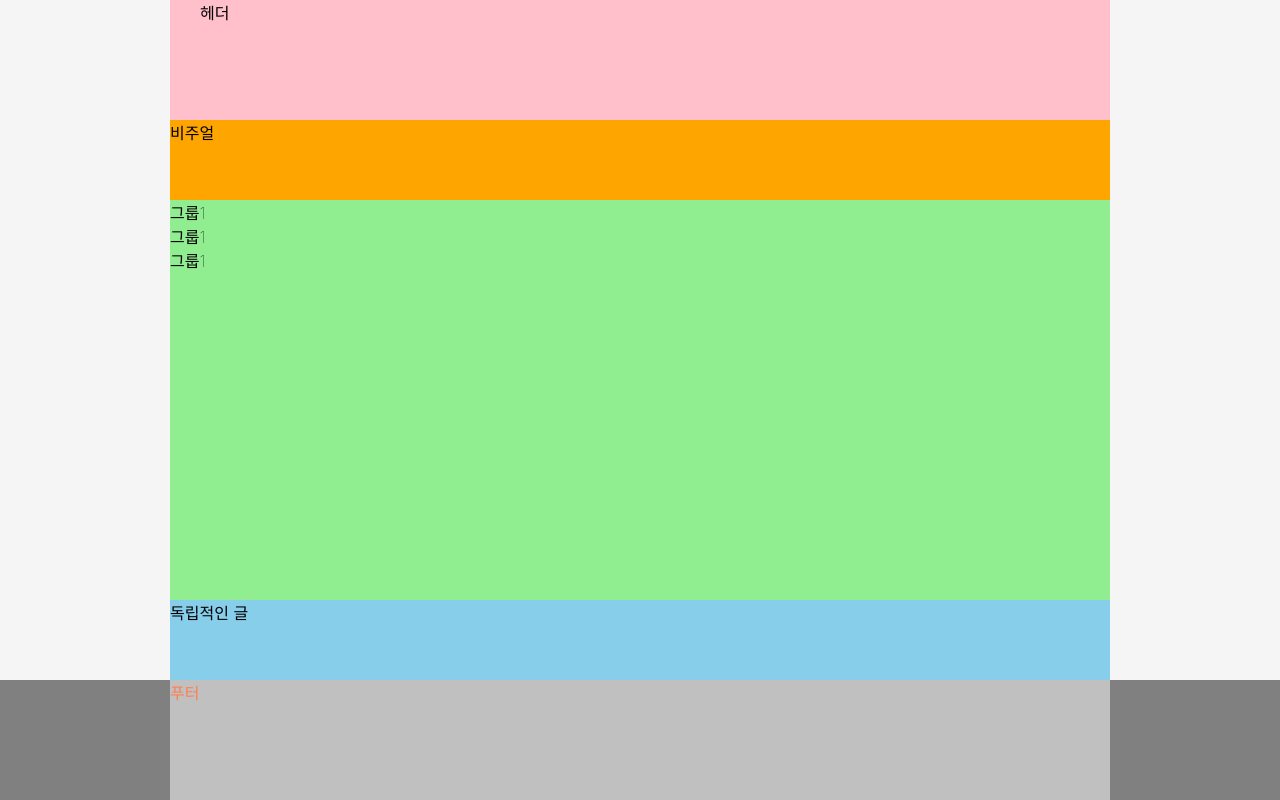
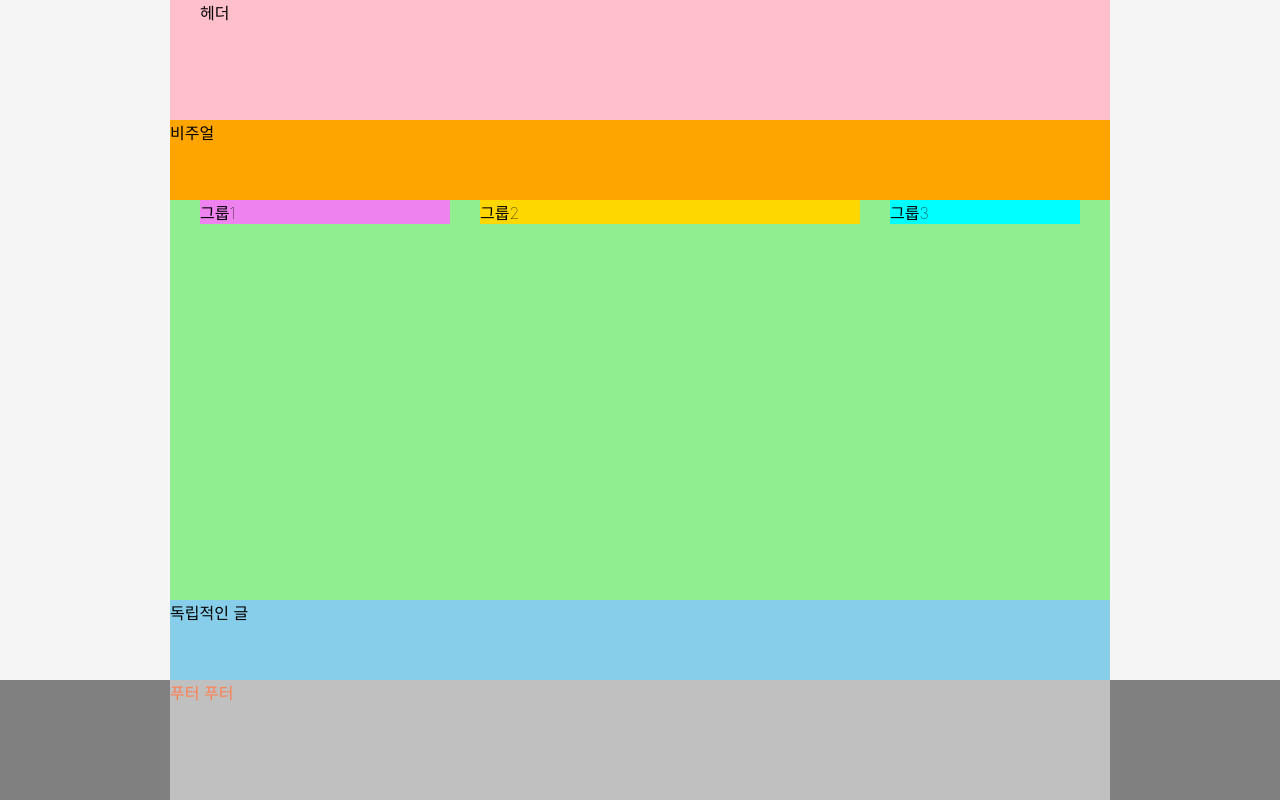
Before and after one commit to kyoungholee/qwe, a website: page index.html in a window 1280 px wide. Drawn offline with Linux system fonts and the light colour scheme; a web font is replaced by a local one.

Commit message:
float 이용한 레이아웃

```diff
--- a/index.html
+++ b/index.html
@@ -19,13 +19,15 @@
 
     <main class="main">
       <div class="group group1">그룹1</div>
-      <div class="group group2">그룹1</div>
-      <div class="group group3">그룹1</div>
+      <div class="group group2">그룹2</div>
+      <div class="group group3">그룹3</div>
+      <!--
+      <div class="clearfix"></div> -->
     </main>
     <article class="slogan">독립적인 글</article>
 
     <footer class="footer">
-      <div class="footer-inner">푸터</div>
+      <div class="footer-inner">푸터 푸터</div>
     </footer>
   </body>
 </html>
--- a/styles/style.css
+++ b/styles/style.css
@@ -1,7 +1,32 @@
 @import url(./normalize.css);
 @import url(./reset.css);
+
+/*
+.main::before {
+  content: "첫번째 자식 요소 입니다. ";
+  background-color: blue;
+  color: white;
+}
+.main::after {
+  content: "마지막 자식 요소 입니다. ";
+  background-color: blue;
+  color: white;
+}
+div:nth-child(1) {
+  color: red;
+  background-color: royalblue;
+}
+*/
+
+/*기본 스타일 전체 선택자!!*/
+*, *::before, *::after{
+
+  box-sizing: border-box;
+}
+
+
+
 /*본문 스타일 */
-
 body {
   background-color: whitesmoke;
   font-family: "Pretendard Variable", Pretendard, -apple-system, BlinkMacSystemFont,
@@ -17,7 +42,6 @@ body {
 .header, .vis, .main, .slogan , .footer-inner {
 
   width: 940px;
-  box-sizing: border-box;
   margin: 0 auto; /*block 요소 가운데 정렬 */
 }
 
@@ -33,10 +57,44 @@ body {
   background-color: orange;
   height: 10vh;
 }
+
 /*메인*/
 .main {
   background-color: lightgreen;
   height: 50vh;
+  display: flow-root;
+  padding: 0  15px;
+  /* overflow: hidden; */
+}
+/* .main::after {
+  content: "";
+  display: block;
+  clear: both;
+} */
+
+.group {
+  margin: 0 15px;
+  float: left;
+}
+
+.group1{
+  background-color: violet;
+  width: 250px;
+
+
+}
+
+.group2{
+  background-color: gold;
+  width: 380px;
+
+
+}
+
+.group3{
+  background-color: aqua;
+  width: 190px;
+
 }
 
 /*슬로건*/
```
